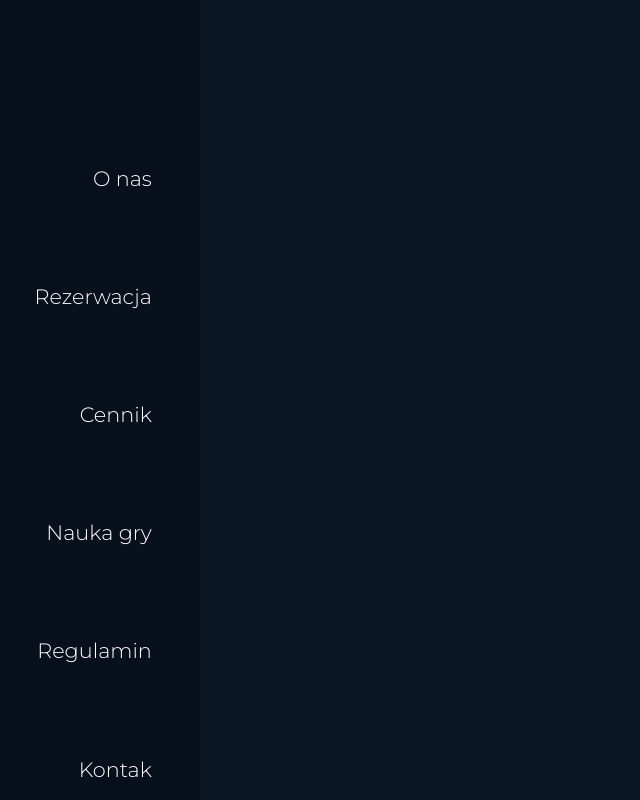
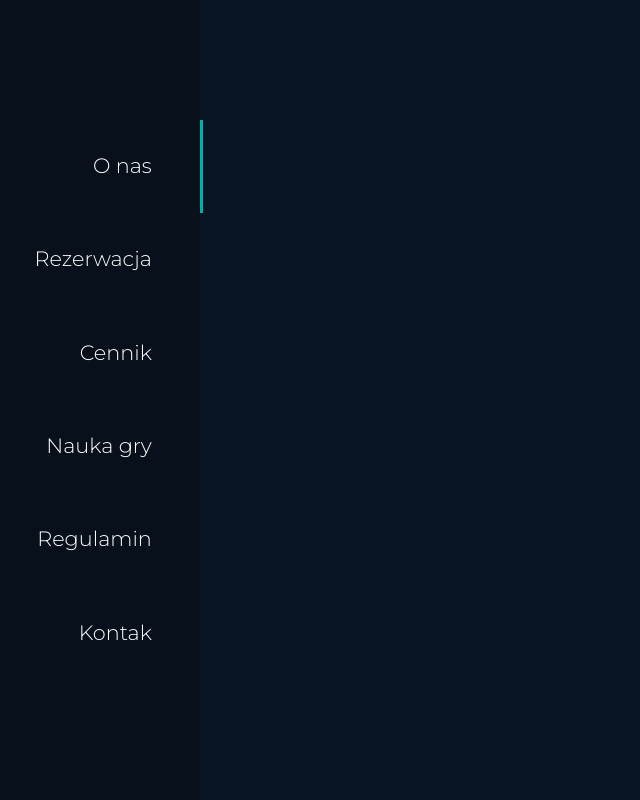
Before and after one commit to PatrykPi/GroovySPACE, a website built with webpack: page src/index.html in a window 1280 px wide. Shown: the whole page, without its empty margins (0-640 px from the left). Built offline with nearby package versions, Linux system fonts and the light colour scheme; a web font is replaced by a local one.

Commit message:
Styles fixed

```diff
--- a/src/index.html
+++ b/src/index.html
@@ -11,7 +11,7 @@
     <header>
         <nav class="mainNav">
             <ul class="mainNav__list">
-                <li class="mainNav__item mainNav__active"><a href="#" class="mainNav__link"><span class="mainNav__text"> O nas </span><i class="mainNav__icon icon-music">&#xe802;</i></a></li>
+                <li class="mainNav__item mainNav__item--active"><a href="#" class="mainNav__link"><span class="mainNav__text"> O nas </span><i class="mainNav__icon icon-music">&#xe802;</i></a></li>
                 <li class="mainNav__item"><a href="#" class="mainNav__link"><span class="mainNav__text"> Rezerwacja </span><i class="mainNav__icon icon-calendar">&#xe800;</i></a></li>
                 <li class="mainNav__item"><a href="#" class="mainNav__link"><span class="mainNav__text"> Cennik  </span><i class="mainNav__icon icon-money">&#xe804;</i></a></li>
                 <li class="mainNav__item"><a href="#" class="mainNav__link"><span class="mainNav__text"> Nauka gry </span><i class="mainNav__icon icon-graduation-cap">&#xe805;</i></a></li>
--- a/src/sass/layout/_header.scss
+++ b/src/sass/layout/_header.scss
@@ -6,7 +6,7 @@
     font-weight: 300;
     width: 200px;
     height: 100vh;
-    padding: 15vh 0 15vh 1rem;
+    padding: 15vh 0;
     transform: translateX(-148px);
     transition: all 0.8s ease-in-out;
 
@@ -16,7 +16,7 @@
         transform: translateX(0);
     }
 
-    &:hover &__active
+    &:hover &item--active
     {
         box-shadow: 3px 0px 0px 0px rgba(0,0,0,0);
     }
@@ -28,17 +28,28 @@
         flex-direction: column;
     }
 
-    &__item:hover
+    &__item
     {
-        box-shadow: 3px 0px 0px 0px $secondary-color !important;
-        background: rgb(7,16,27);
-        background: linear-gradient(90deg, rgba(0,0,0,0) 0%, rgba(0,0,0,0) 65%, rgba($secondary-color, .3) 100%);
+        flex: 1;
+
+        &:hover
+        {
+            box-shadow: 3px 0px 0px 0px $secondary-color !important;
+            background: rgb(7,16,27);
+            background: linear-gradient(90deg, rgba(0,0,0,0) 0%, rgba(0,0,0,0) 65%, rgba($secondary-color, .3) 100%);
+        }
+
+        &--active
+        {
+            box-shadow: 3px 0px 0px 0px $secondary-color;
+        }
     }
 
     &__link
     {
         text-decoration: none;
         color: #fff;
+        padding-left: 1rem;
         display: flex;
         justify-content: flex-end;
         flex: 1;
@@ -47,17 +58,12 @@
     &__icon
     {
         height: 100%;
-        padding: calc(30% - 6.5px) 1rem;
+        padding: calc(5.8vh - 0.65rem) 1rem;
         font-family: "fontello";
     }
 
     &__text
     {
-        padding: calc(30% - 6.5px) 0;
-    }
-
-    &__active
-    {
-        box-shadow: 3px 0px 0px 0px $secondary-color;
+        padding: calc(5.8vh - 0.65rem) 0;
     }
 }
```
